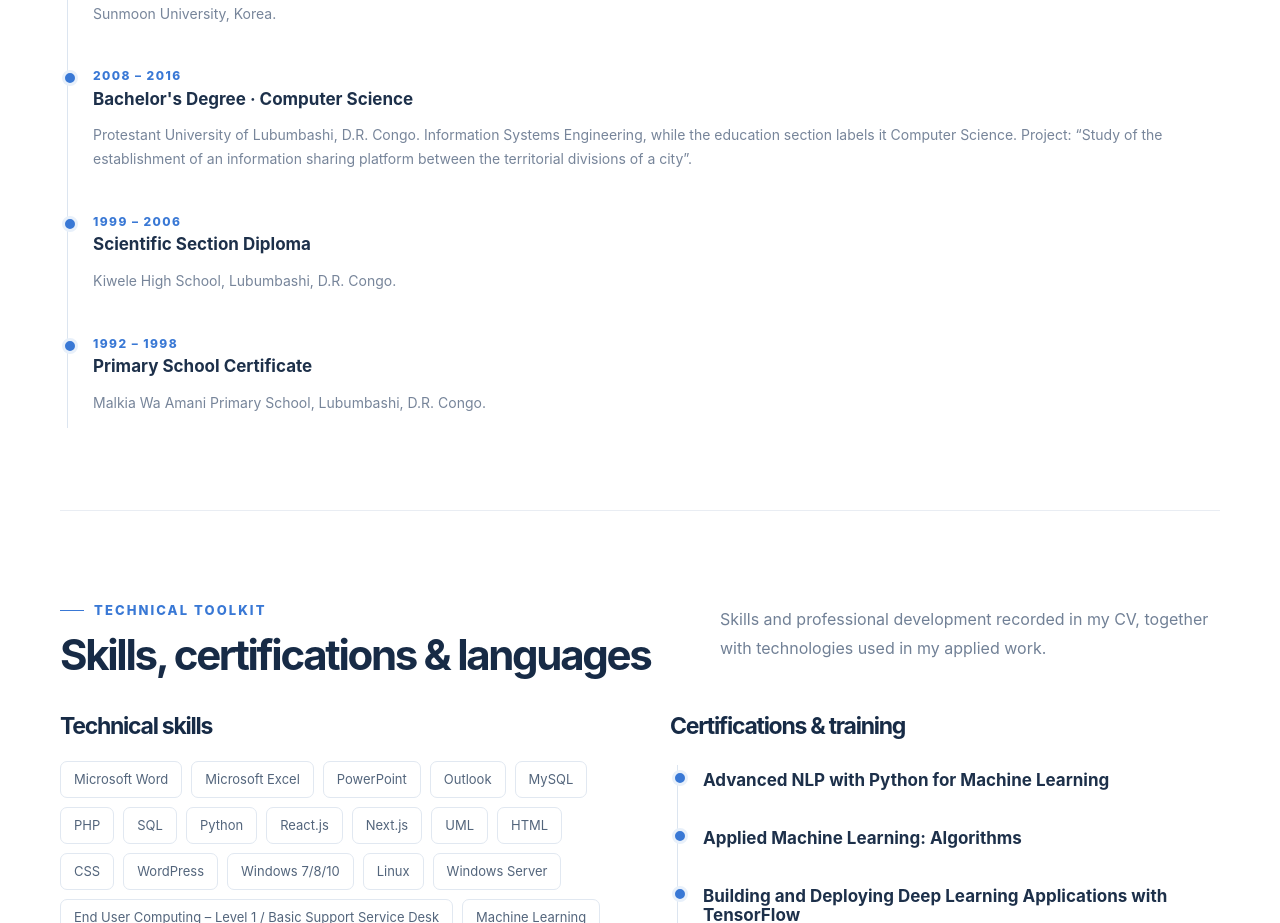
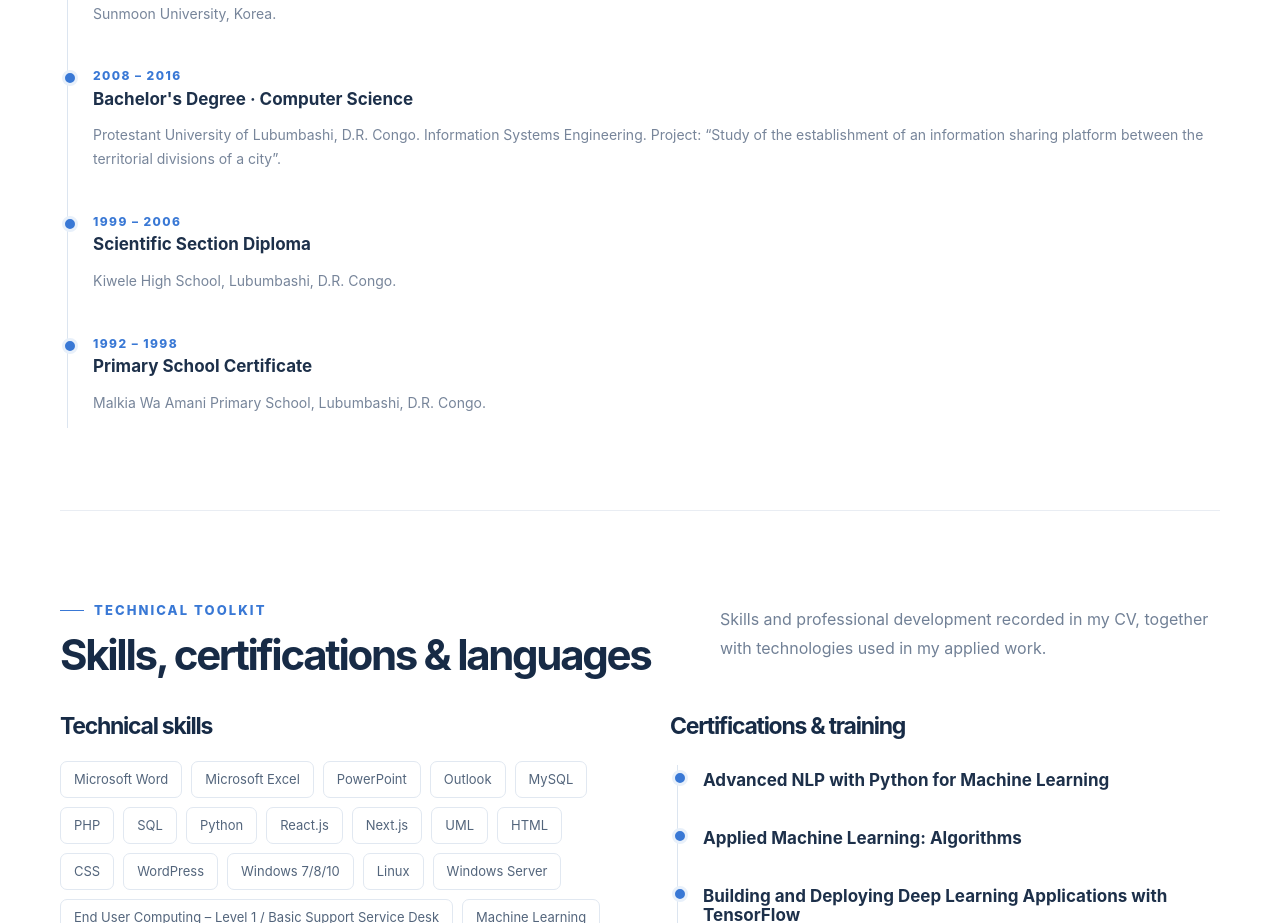
Before and after one commit to dahouda2pro/port_folio, a Next.js app: page / in a window 1280 px wide. Shown: the part 9120-10043 px from the top of the page. Built offline with nearby package versions, Linux system fonts and the light colour scheme.

Commit message:
Updating profile info

```diff
--- a/src/pages/index.js
+++ b/src/pages/index.js
@@ -144,7 +144,7 @@ export default function Home(){
     <Milestone><small>2020 – 2023</small><h3>Doctorate · Computer Software Engineering</h3><p>Hanyang University, Korea. Research: “NASNet-based Feature Extraction with Modular Neural Network for Image Classification with HPO”.</p></Milestone>
     <Milestone><small>2018 – 2020</small><h3>Master's · Computer Software Engineering</h3><p>Hanyang University, Korea. Thesis: “A DTN gateway-based architecture for web access in the Internet space”.</p></Milestone>
     <Milestone><small>2017 – 2018</small><h3>Korean Proficiency Test · TOPIK Level 3</h3><p>Sunmoon University, Korea.</p></Milestone>
-    <Milestone><small>2008 – 2016</small><h3>Bachelor's Degree · Computer Science</h3><p>Protestant University of Lubumbashi, D.R. Congo. Information Systems Engineering, while the education section labels it Computer Science. Project: “Study of the establishment of an information sharing platform between the territorial divisions of a city”.</p></Milestone>
+    <Milestone><small>2008 – 2016</small><h3>Bachelor's Degree · Computer Science</h3><p>Protestant University of Lubumbashi, D.R. Congo. Information Systems Engineering. Project: “Study of the establishment of an information sharing platform between the territorial divisions of a city”.</p></Milestone>
     <Milestone><small>1999 – 2006</small><h3>Scientific Section Diploma</h3><p>Kiwele High School, Lubumbashi, D.R. Congo.</p></Milestone>
     <Milestone><small>1992 – 1998</small><h3>Primary School Certificate</h3><p>Malkia Wa Amani Primary School, Lubumbashi, D.R. Congo.</p></Milestone>
    </Timeline></Section>
```
